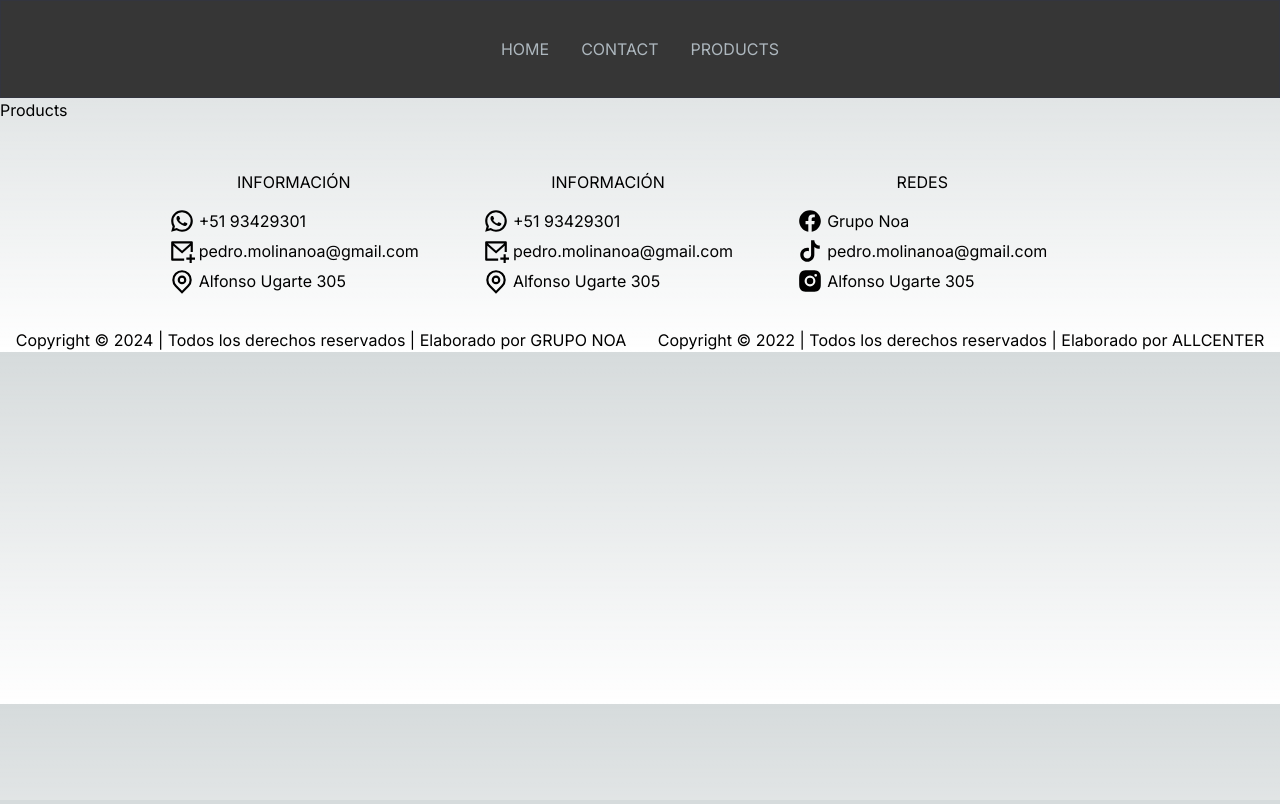
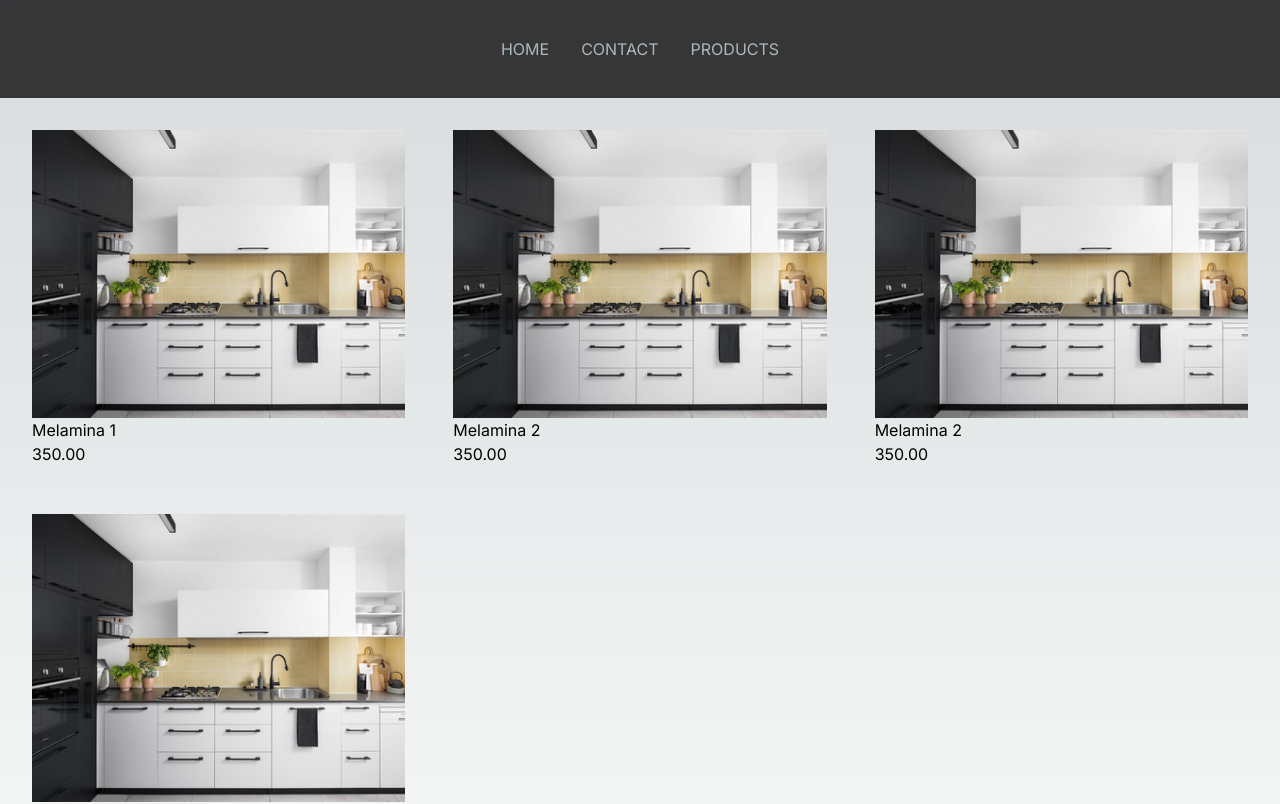
Before and after one commit to PedroMolina17/gruponoa, a Next.js app: page /products in a window 1280 px wide. Shown: the top 804 px of the page. Built offline with nearby package versions, Linux system fonts and the light colour scheme.

Commit message:
Products

```diff
--- a/src/app/page.jsx
+++ b/src/app/page.jsx
@@ -30,6 +30,7 @@ class Home extends React.Component {
             showFullscreenButton={false}
             showPlayButton={false}
             showBullets={true}
+            priority={true}
           />
         </div>
         <div className="bg-[#363636]  flex flex-col justify-center items-center  py-8 ">
--- a/src/app/products/page.jsx
+++ b/src/app/products/page.jsx
@@ -1,7 +1,48 @@
 import React from "react";
+import Image from "next/image";
+import ProjectCard from "../../components/ProjectCard";
+const productData = [
+  {
+    id: 1,
+    title: "Melamina 1",
+    price: "350.00",
+    imgUrl: "/img/bg_1.jpeg",
+  },
+  {
+    id: 2,
+    title: "Melamina 2",
+    price: "350.00",
+    imgUrl: "/img/bg_1.jpeg",
+  },
+  {
+    id: 4,
+    title: "Melamina 2",
+    price: "350.00",
+    imgUrl: "/img/bg_1.jpeg",
+  },
+  {
+    id: 3,
+    title: "Melamina 2",
+    price: "350.00",
+    imgUrl: "/img/bg_1.jpeg",
+  },
+];
 
 function Products() {
-  return <div>Products</div>;
+  return (
+    <>
+      <div className="grid md:grid-cols-3 gap-8 md:gap-12 p-8">
+        {productData.map((product) => (
+          <ProjectCard
+            key={product.id}
+            title={product.title}
+            price={product.price}
+            imgUrl={product.imgUrl}
+          ></ProjectCard>
+        ))}
+      </div>
+    </>
+  );
 }
 
 export default Products;
--- a/src/components/Footer.jsx
+++ b/src/components/Footer.jsx
@@ -11,7 +11,7 @@ import {
 function Footer() {
   return (
     <main>
-      <div className=" flex items-center justify-center max-sm:flex-col my-8 ">
+      <div className=" flex items-center justify-center max-md:flex-col my-8 ">
         <div className="sm:mr-16 mt-4">
           <p className="text-center">INFORMACIÓN</p>
           <a
--- /dev/null
+++ b/src/components/ProjectCard.jsx
@@ -0,0 +1,18 @@
+import React from "react";
+
+const ProjectCard = ({ imgUrl, title, price }) => {
+  return (
+    <div>
+      <div
+        className="h-52 md:h-72"
+        style={{ background: `url(${imgUrl})`, backgroundSize: "cover" }}
+      ></div>
+      <div>
+        <h5>{title}</h5>
+        <p>{price}</p>
+      </div>
+    </div>
+  );
+};
+
+export default ProjectCard;
```
